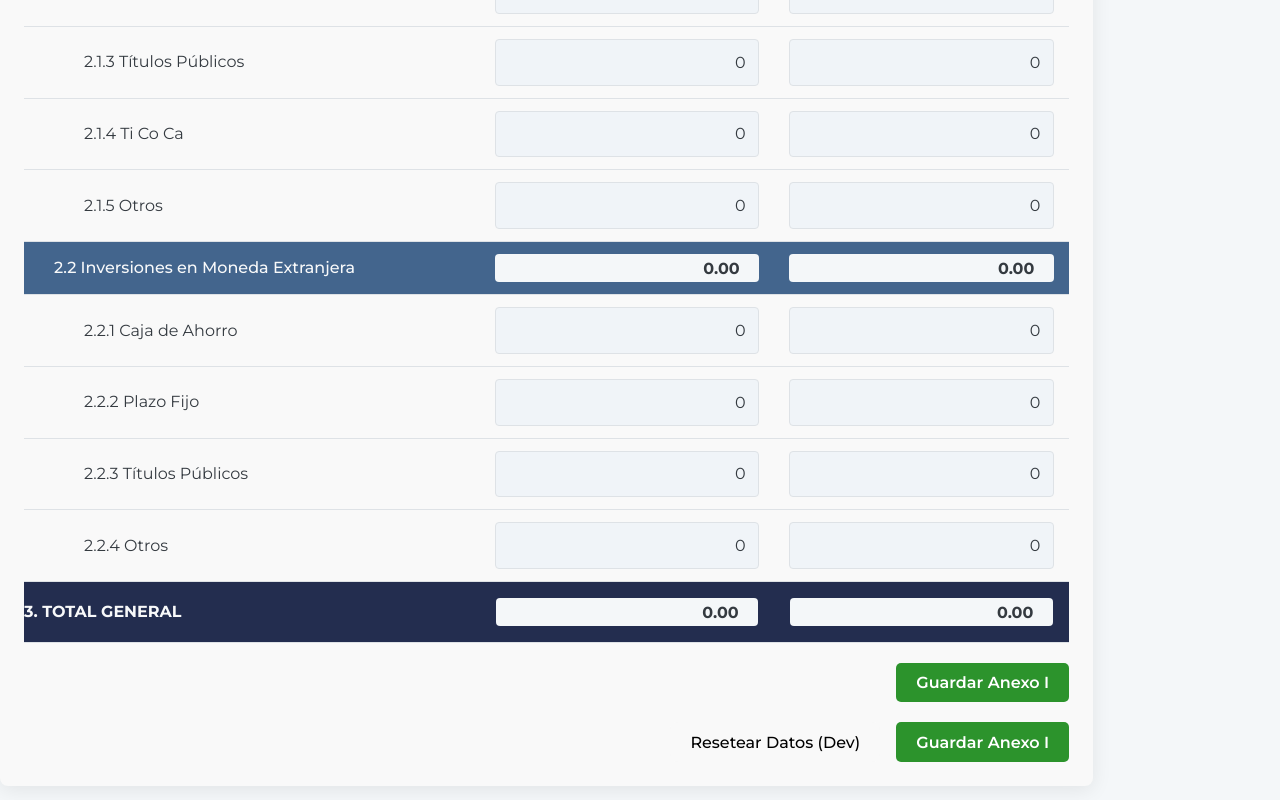
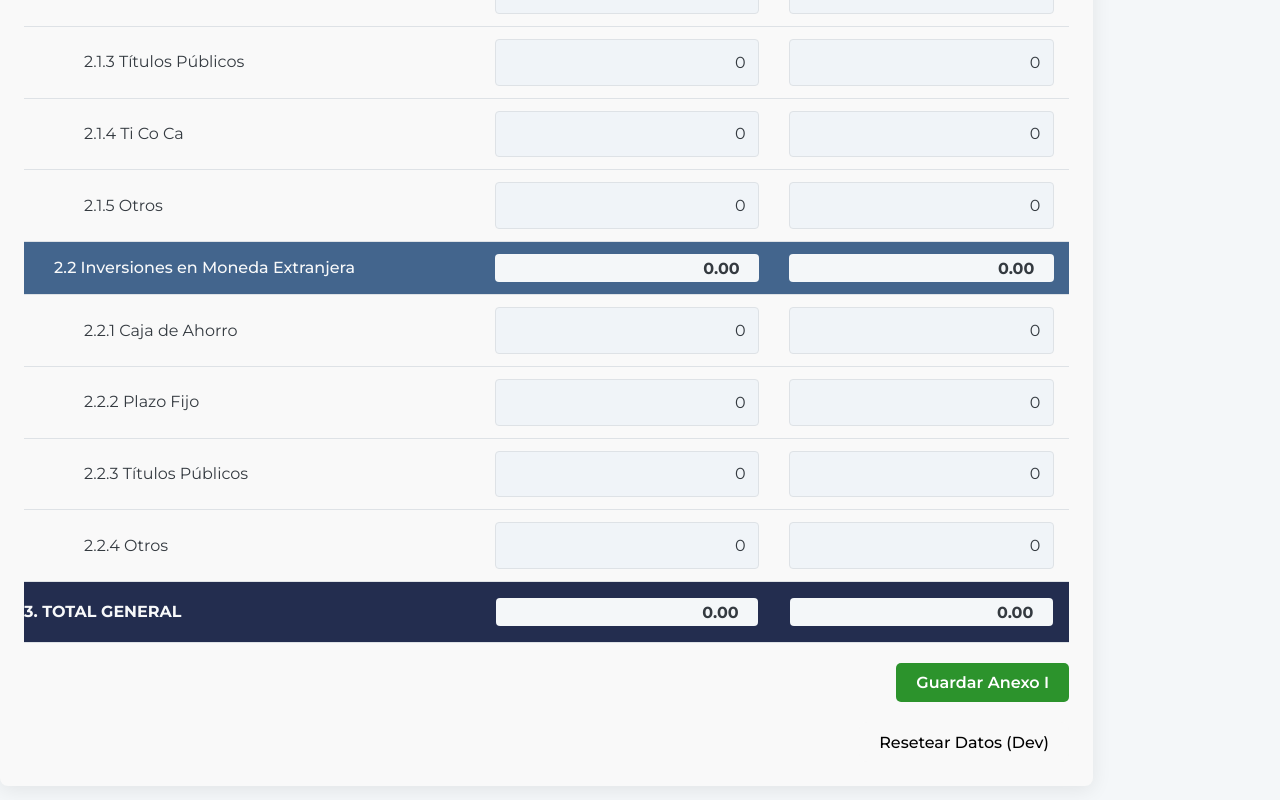
Before and after one commit to franfernandz/saem, a React (Vite) app in the folder Saem.App/: page / in a window 1280 px wide. Shown: the part 1564-2364 px from the top of the page. Built offline with nearby package versions, Linux system fonts and the light colour scheme; no server answers.

Commit message:
fix: delete extra save button

```diff
--- a/Saem.App/src/Components/Anexo1Form.tsx
+++ b/Saem.App/src/Components/Anexo1Form.tsx
@@ -101,9 +101,6 @@ export function Anexo1Form({ data, setData, onSave, onDelete }: Anexo1FormProps)
         <button onClick={onDelete} className="delete-button">
             Resetear Datos (Dev)
         </button>
-        <button onClick={onSave} className="save-button">
-            Guardar Anexo I
-        </button>
       </div>
     </div>
   );
```
